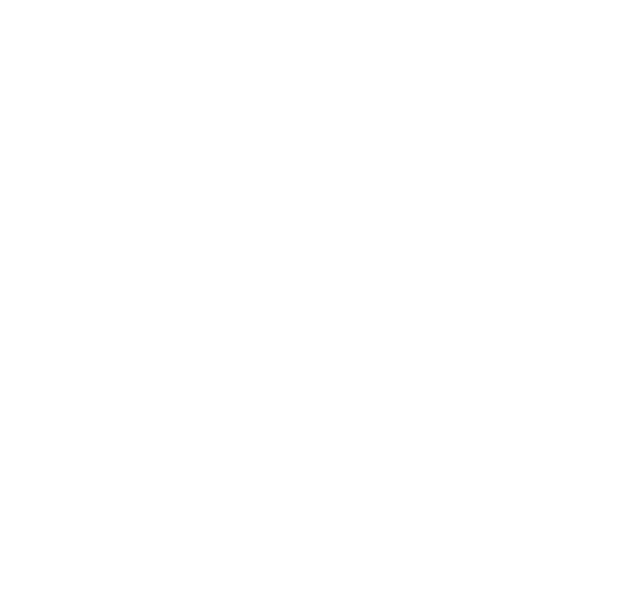
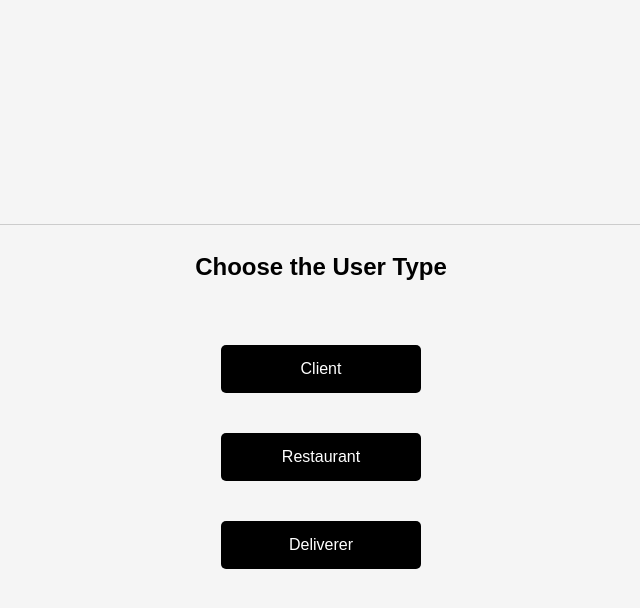
Before and after one commit to PiotrAstro/PO_project, a Flask app: page / in a window 1280 px wide. Before the commit the part shown is empty. Shown: the top 608 px of the page, without its empty margins (319-959 px from the left). Run offline with Flask 3, Linux system fonts and the light colour scheme; the visitor is signed in with stand-in values (Sample User, id 1).

Commit message:
basic html files updated, connected with css and added navigation

```diff
--- a/app/templates/base.html
+++ b/app/templates/base.html
@@ -2,11 +2,15 @@
 <html lang="en">
 <head>
     <meta charset="UTF-8">
-    <title>Map Application</title>
+    <title>Cookunity</title>
+    <link rel="stylesheet" href="{{ url_for('static', filename='css/main.css') }}">
+    {% block extra_head %}
+    {% endblock %}
 </head>
 <body>
     <div class="container">
-    <hr> {% block content %}{% endblock %}
+        <hr>
+        {% block content %}{% endblock %}
     </div>
 </body>
 </html>
--- a/app/templates/login.html
+++ b/app/templates/login.html
@@ -1,9 +1,9 @@
 {% extends "base.html" %}
 
 {% block content %}
+    <div class="login-container">
         <h2>Login</h2>
         <form action="" method="post">
-        <!-- {{ form.hidden_tag() }} -->
             {{ form.csrf_token }}
             <div class="input-group">
                 <div class="input-with-button">
@@ -23,4 +23,5 @@
             </div>
             {{ form.submit(class="submit-button") }}
         </form>
+    </div>
 {% endblock %}
--- a/app/templates/main/index.html
+++ b/app/templates/main/index.html
@@ -0,0 +1,18 @@
+{% extends "base.html" %}
+
+{% block content %}
+    <div class="centered-container">
+        <h2>Choose the User Type</h2>
+        <div class="login-options">
+            <div class="login-option">
+                <button type="button" class="btn" onclick="window.location.href='{{ url_for('client.login') }}'">Client</button>
+            </div>
+            <div class="login-option">
+                <button type="button" class="btn" onclick="window.location.href='{{ url_for('restaurant.login') }}'">Restaurant</button>
+            </div>
+            <div class="login-option">
+                <button type="button" class="btn" onclick="window.location.href='{{ url_for('deliverer.login') }}'">Deliverer</button>
+            </div>
+        </div>
+    </div>
+{% endblock %}
```
Lines whose indentation alone changed are shown as unchanged.
